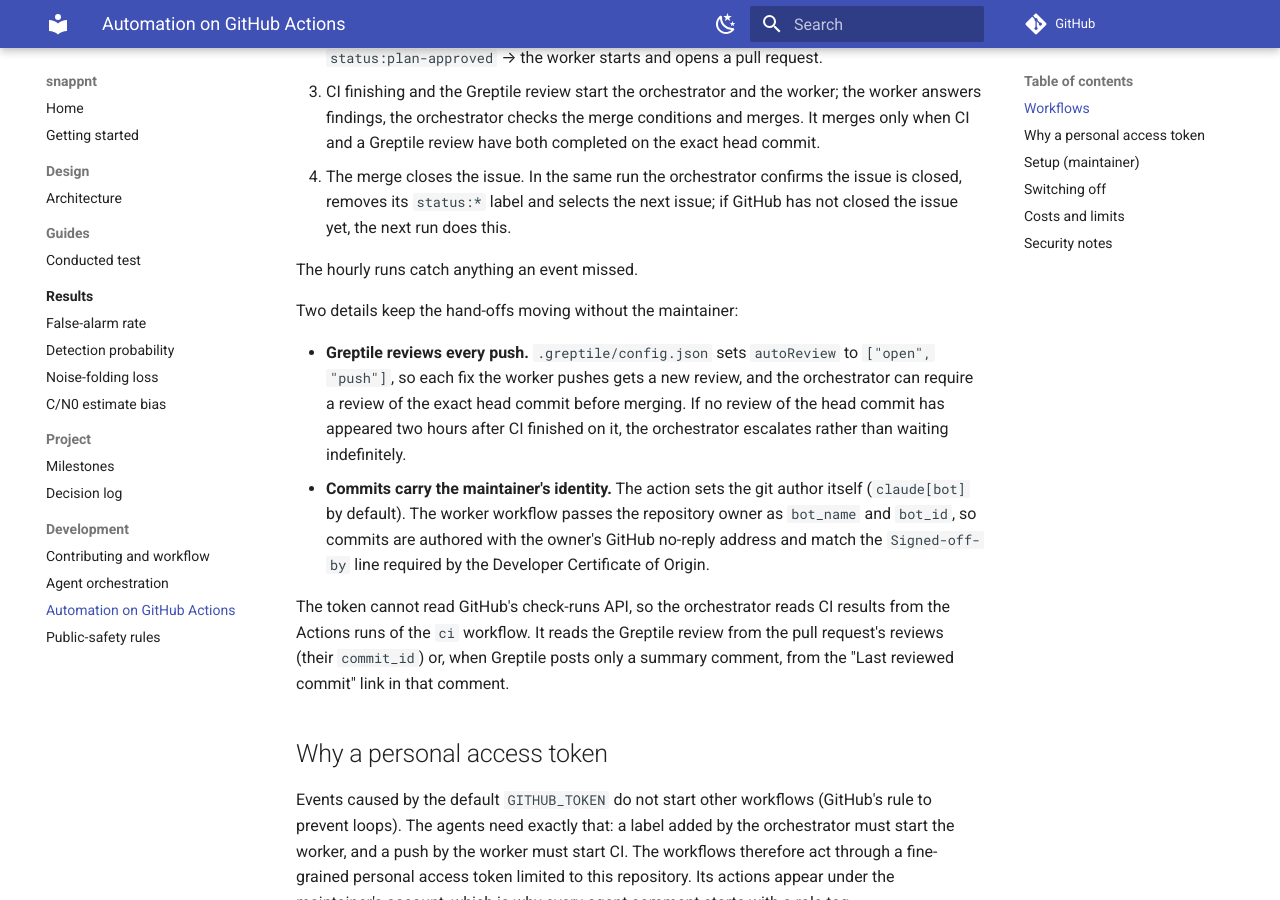
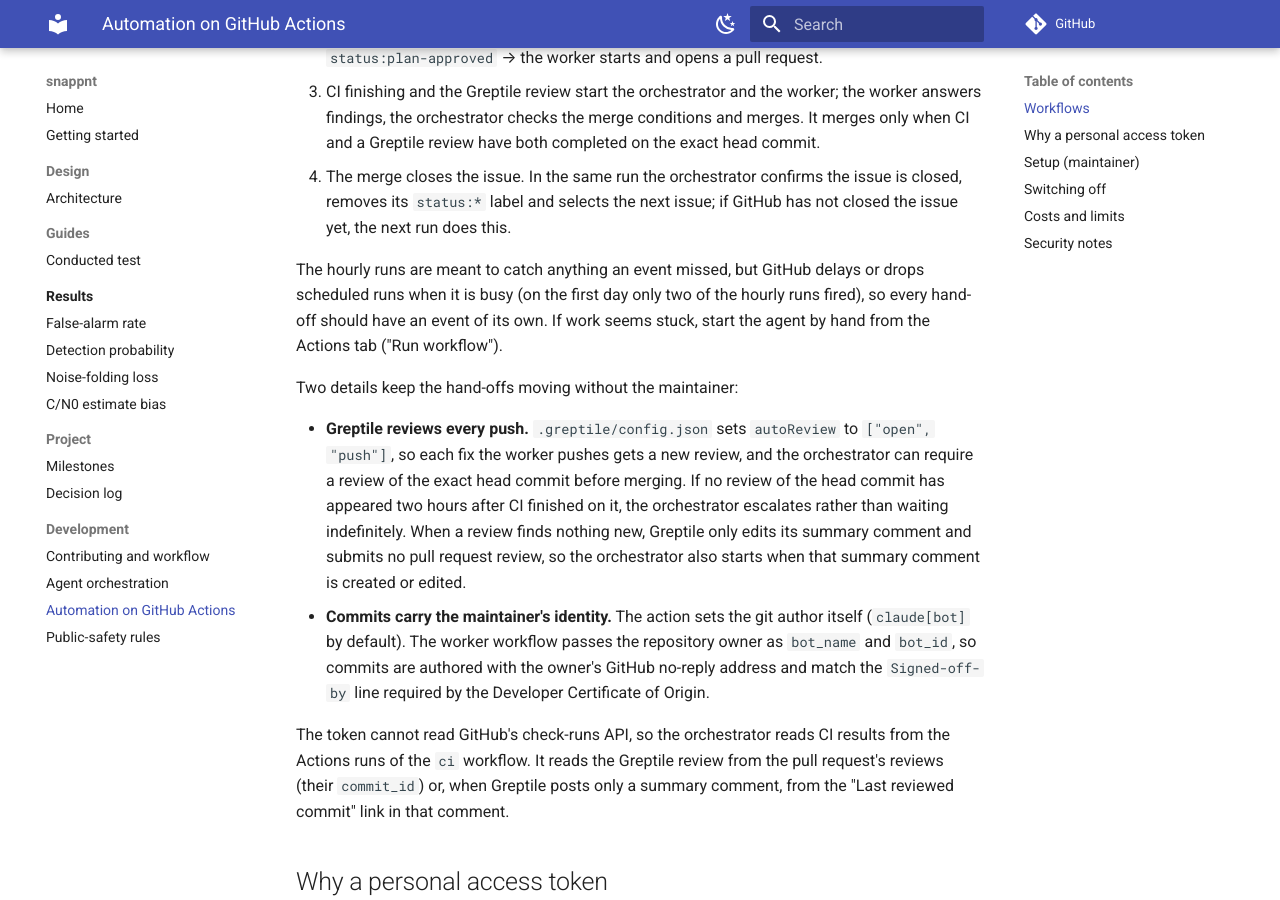
Before and after one commit to h-shiono/snappnt, an MkDocs documentation site: the page built from docs/development/automation.md, in a window 1280 px wide and 900 px high, scrolled down 900 px. Built offline with MkDocs 1.6.1 and Material for MkDocs 9.7.7, drawn with Linux system fonts in a browser that asks for light colours; comment, search, counter and statistics services are not loaded.

Commit message:
Orchestrator: start when Greptile creates or edits its summary comment (#28)
PR #27 sat for an hour with green CI, every thread answered and a 5/5 Greptile review of the
head commit. When a review finds nothing new, Greptile only edits its summary comment and
submits no pull request review, so no event started the orchestrator; the hourly fallback
fired only twice all day.

- agent-orchestrator.yml: issue_comment now includes `edited`; the orchestrator starts on a
  Greptile summary comment (created or edited) on a pull request. Worker and maintainer
  comments still start it only when created.
- automation.md: explains this, and that scheduled runs are not reliable enough to be the
  only path for a hand-off.


Claude-Session: https://claude.ai/code/session_01BvYrNtSc9UvmdpvYwQ4u8Y

Signed-off-by: Claude <noreply@anthropic.com>
Co-authored-by: Claude <noreply@anthropic.com>

```diff
--- a/docs/development/automation.md
+++ b/docs/development/automation.md
@@ -30,7 +30,10 @@ The hand-off between the two is event-driven. A typical issue:
    removes its `status:*` label and selects the next issue; if GitHub has not closed the issue
    yet, the next run does this.
 
-The hourly runs catch anything an event missed.
+The hourly runs are meant to catch anything an event missed, but GitHub delays or drops
+scheduled runs when it is busy (on the first day only two of the hourly runs fired), so every
+hand-off should have an event of its own. If work seems stuck, start the agent by hand from the
+Actions tab ("Run workflow").
 
 Two details keep the hand-offs moving without the maintainer:
 
@@ -38,7 +41,9 @@ Two details keep the hand-offs moving without the maintainer:
   `["open", "push"]`, so each fix the worker pushes gets a new review, and the orchestrator can
   require a review of the exact head commit before merging. If no review of the head commit
   has appeared two hours after CI finished on it, the orchestrator escalates rather than
-  waiting indefinitely.
+  waiting indefinitely. When a review finds nothing new, Greptile only edits its summary
+  comment and submits no pull request review, so the orchestrator also starts when that
+  summary comment is created or edited.
 - **Commits carry the maintainer's identity.** The action sets the git author itself
   (`claude[bot]` by default). The worker workflow passes the repository owner as `bot_name` and
   `bot_id`, so commits are authored with the owner's GitHub no-reply address and match the
```
Also changed, not shown: 1 other file.
